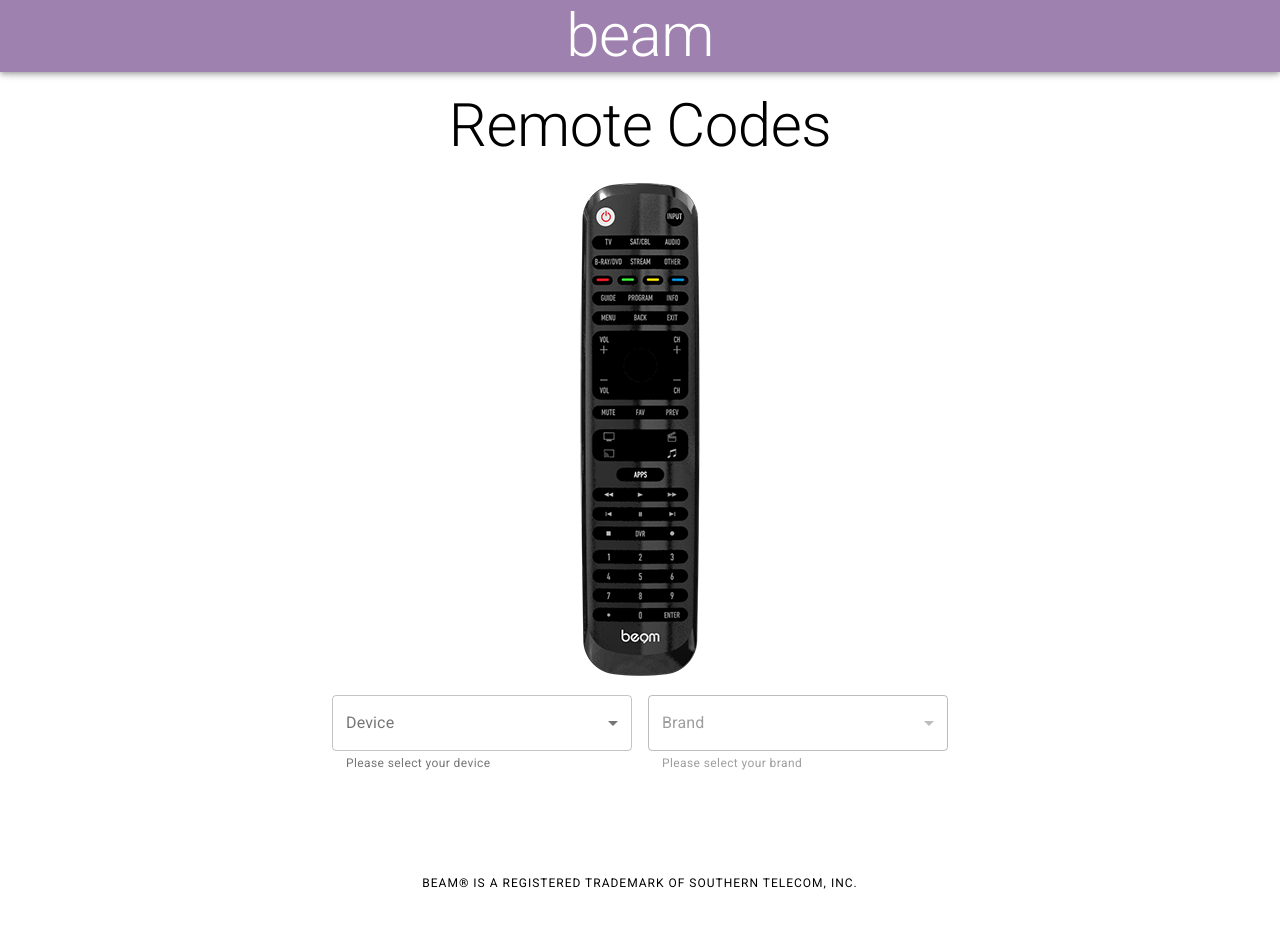
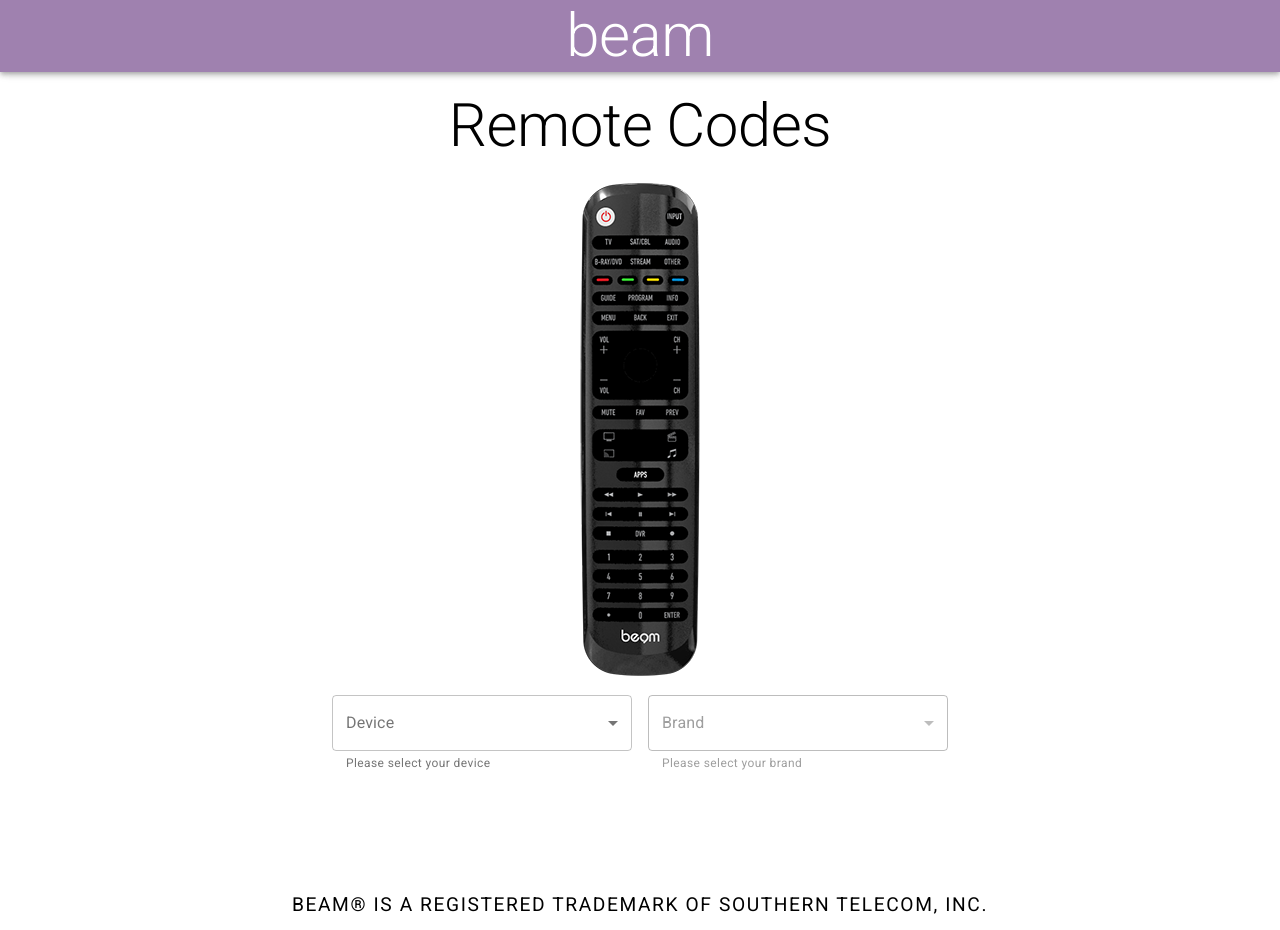
Before and after one commit to Marcioshub/remote-codes-demo, a React (Create React App) app: page / in a window 1280 px wide. Before the commit the page ends 900 px from the top, so only its background shows below. Built offline with nearby package versions, Linux system fonts and the light colour scheme.

Commit message:
fixed footer

```diff
--- a/src/App.js
+++ b/src/App.js
@@ -3,8 +3,16 @@ import "./App.css";
 import Navigationbar from "./components/Navigationbar";
 import Typography from "@material-ui/core/Typography";
 import Home from "./Home";
+import { makeStyles } from "@material-ui/core/styles";
+
+const useStyles = makeStyles({
+  font: {
+    fontSize: "1.5vw"
+  }
+});
 
 function App() {
+  const classes = useStyles();
   return (
     <div style={{ position: "relative", textAlign: "center", height: "100vh" }}>
       <Navigationbar />
@@ -21,7 +29,12 @@ function App() {
           width: "100%"
         }}
       >
-        <Typography variant="overline" display="block" gutterBottom>
+        <Typography
+          variant="overline"
+          display="block"
+          gutterBottom
+          className={classes.font}
+        >
           Beam® is a registered trademark of Southern Telecom, Inc.
         </Typography>
       </div>
```
Also changed, not shown: src/components/Footer.js (deleted, +0 -12 lines).
